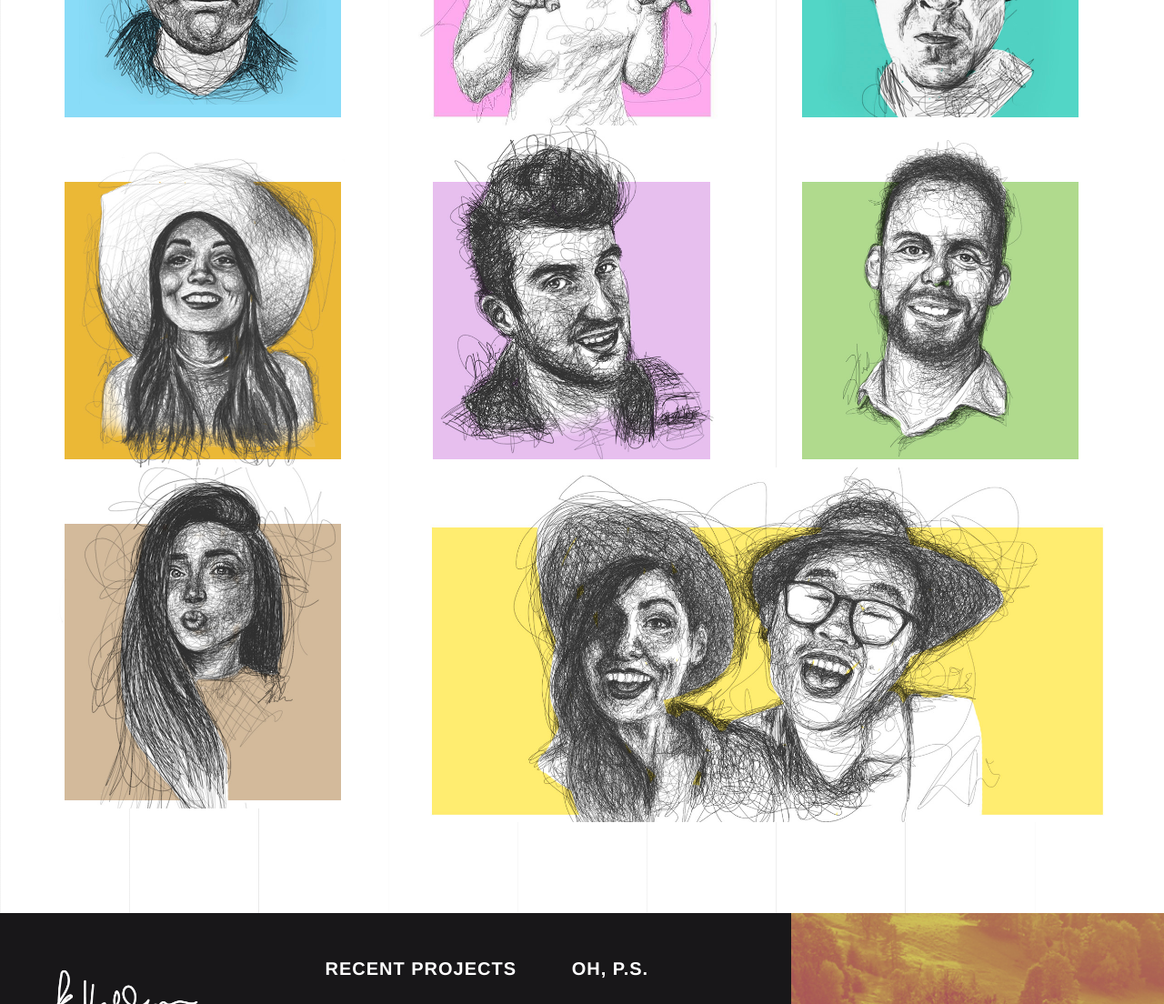
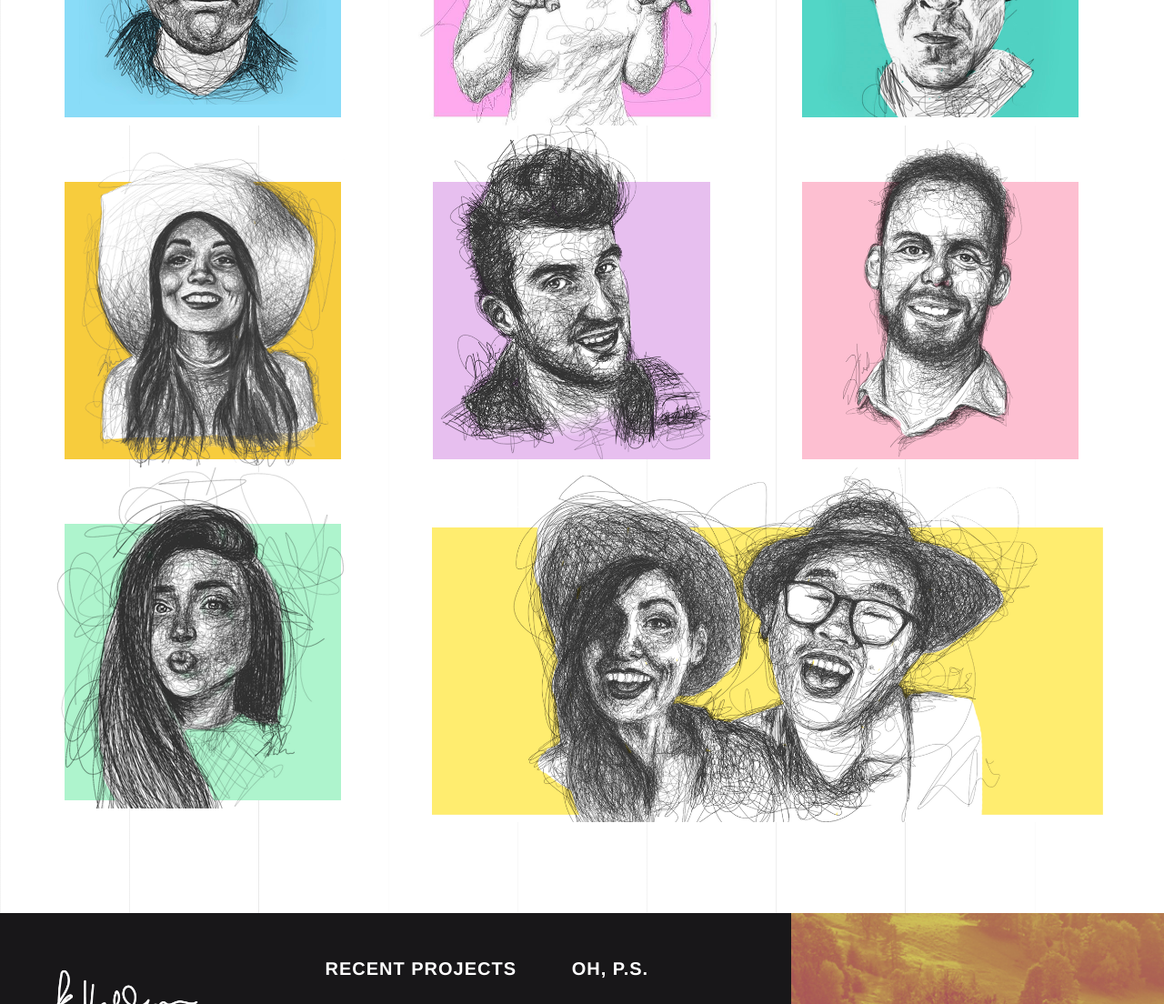
Before and after one commit to kristianarosevellucci/portfolio, a website: page illustrations.html in a window 1280 px wide. Shown: the part 1480-2584 px from the top of the page at 91% size. Drawn offline with nearby package versions, Linux system fonts and the light colour scheme.

Commit message:
illustration updates

```diff
--- a/illustrations.html
+++ b/illustrations.html
@@ -108,21 +108,21 @@
                   </div>
                   <div class="row">
                     <div class="col-sm-4">
-                      <img src="images/portfolio/kristiana.jpg" alt="Self Portrait" class="img-responsive">
+                      <img src="images/portfolio/kristiana.png" alt="Self Portrait" class="img-responsive">
                     </div>
                     <div class="col-sm-4">
-                      <img src="images/portfolio/mattw.jpg" alt="Matt Portrait" class="img-responsive">
+                      <img src="images/portfolio/mattw.png" alt="Matt Portrait" class="img-responsive">
                     </div>
                     <div class="col-sm-4">
-                      <img src="images/portfolio/james.jpg" alt="James Portrait" class="img-responsive">
+                      <img src="images/portfolio/james.png" alt="James Portrait" class="img-responsive">
                     </div>
                   </div>
                   <div class="row">
                     <div class="col-sm-4">
-                      <img src="images/portfolio/richelle.jpg" alt="Richelle Portrait" class="img-responsive">
+                      <img src="images/portfolio/richelle.png" alt="Richelle Portrait" class="img-responsive">
                     </div>
                     <div class="col-sm-8">
-                      <img src="images/portfolio/disco.jpg" alt="Disco Portrait" class="img-responsive">
+                      <img src="images/portfolio/disco.png" alt="Disco Portrait" class="img-responsive">
                     </div>
                   </div>
               </div>
```
Also changed, not shown: images/portfolio/disco.png (added), images/portfolio/james.png (added), images/portfolio/kristiana.png (added), images/portfolio/mattw.png (added), images/portfolio/richelle.png (added), 4 other files.
